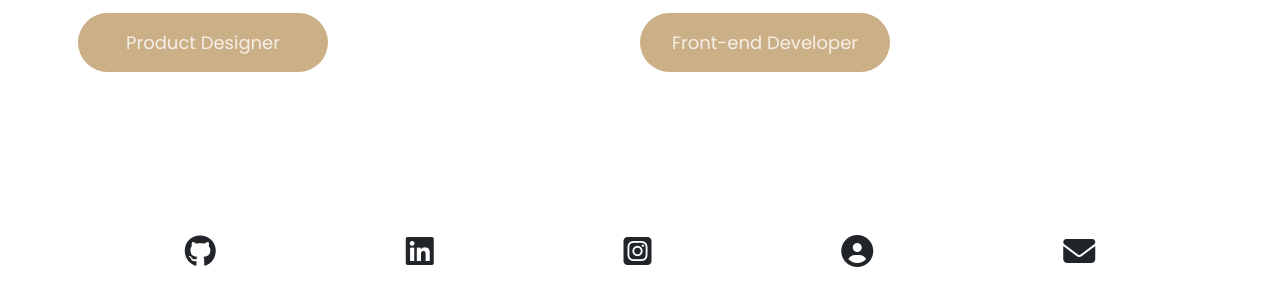
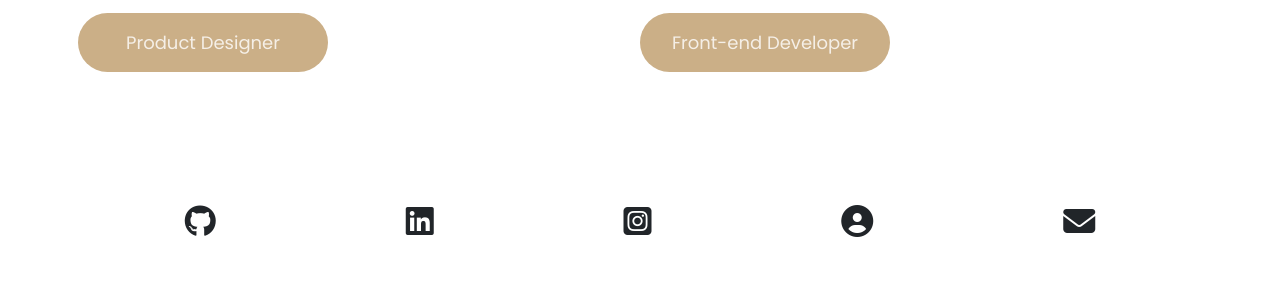
Before and after one commit to MigenaPl/responsive-portfolio-mp, a plain HTML site: page index.html in a window 1280 px wide. Shown: the part 1146-1448 px from the top of the page. Drawn offline with nearby package versions, Linux system fonts and the light colour scheme; a web font is replaced by a local one.

Commit message:
fixed footer padding

```diff
--- a/src/styles.css
+++ b/src/styles.css
@@ -140,7 +140,7 @@ img {
   justify-content: space-evenly;
   text-align: center;
   font-size: 32px;
-  margin: 30px auto;
+  padding-bottom: 40px;
 }
 
 .contact-icons i {
```
